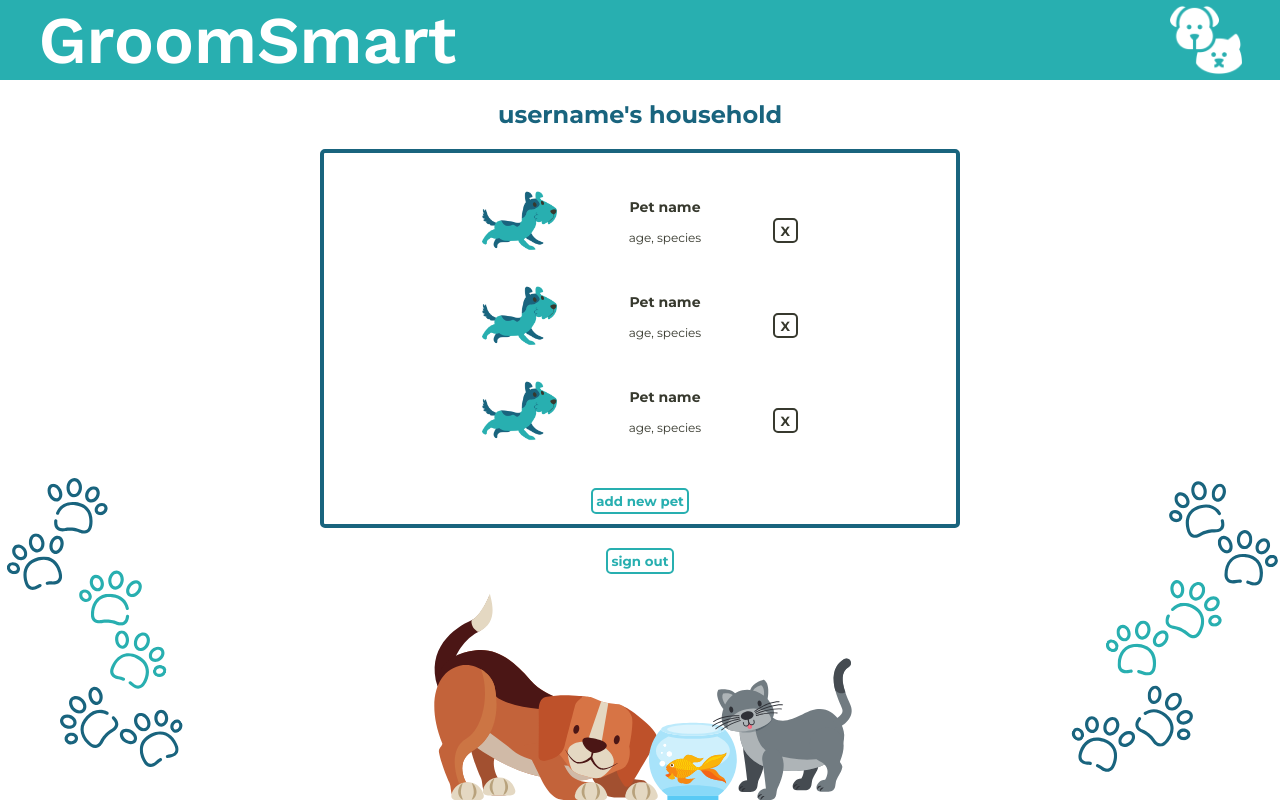
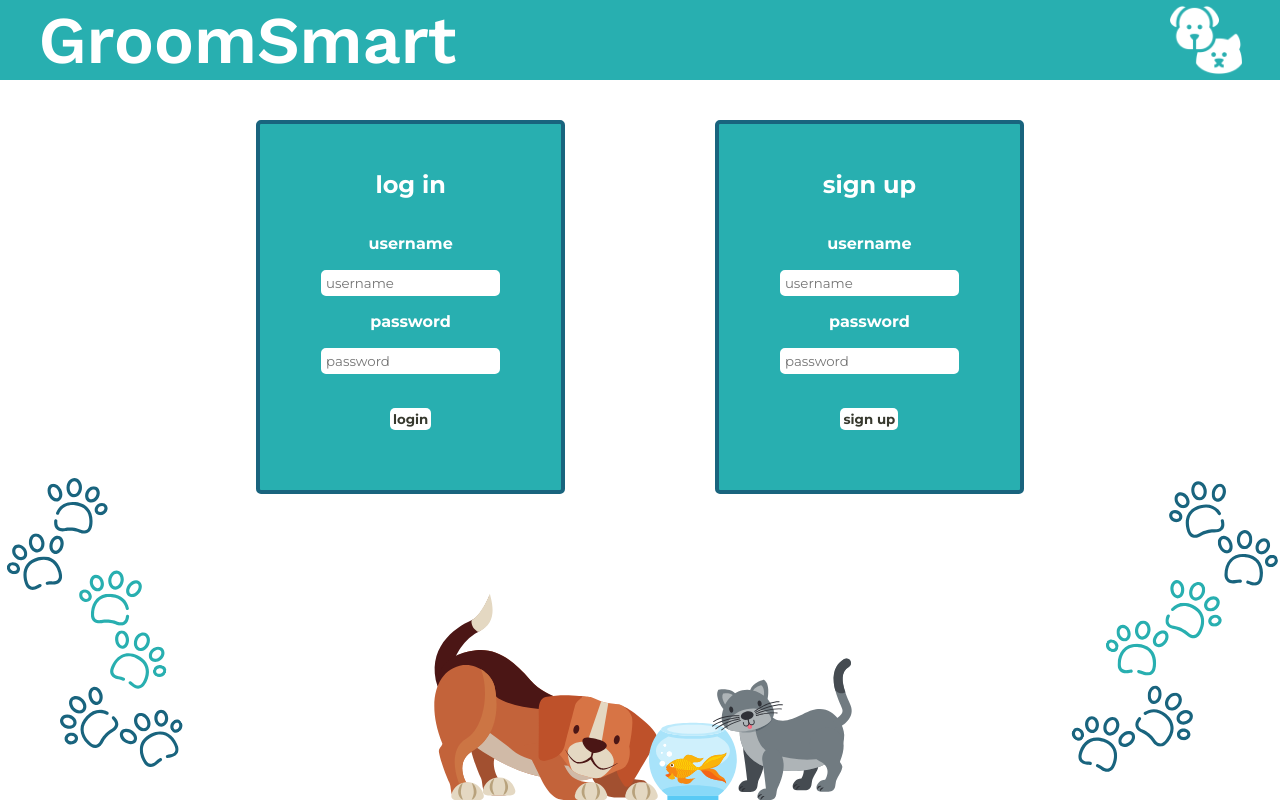
Before and after one commit to jamave-bot/GroomSmart, a React (Create React App) app: page / in a window 1280 px wide. Built offline with nearby package versions, Linux system fonts and the light colour scheme.

Commit message:
Finished the functionalities for the relationship between users and pets with auth and sign in

```diff
--- a/package.json
+++ b/package.json
@@ -13,7 +13,7 @@
     "web-vitals": "^1.1.2"
   },
   "scripts": {
-    "start": "react-scripts start",
+    "start": "PORT=3001 react-scripts start",
     "build": "react-scripts build",
     "test": "react-scripts test",
     "eject": "react-scripts eject"
--- a/src/App.js
+++ b/src/App.js
@@ -5,25 +5,195 @@ import Login from './components/Login'
 import Signup from './components/Signup'
 import HouseholdContainer from './components/HouseholdContainer'
 import AppointmentScheduleContainer from './components/AppointmentScheduleContainer'
-import NewAppointmentForm from './components/NewAppointmentForm'
+import AppointmentForm from './components/NewAppointmentForm'
 import NewPetForm from './components/NewPetForm'
-
+import React from 'react'
+import {Switch, Route, withRouter, Redirect} from 'react-router-dom'
 
 // https://groomsmart.herokuapp.com/
 
 
-function App() {
-  return (
-    <div className="body">
-      <Header />
-      {/* <Login />
-      <Signup /> */}
-      <HouseholdContainer />
-      {/* <NewPetForm /> */}
-      {/* <AppointmentScheduleContainer /> */}
-      {/* <NewAppointmentForm /> */}
-    </div>
-  );
+// function App() {
+//   return (
+//     <div className="body">
+//       <Header />
+//       {/* <Login />
+//       <Signup /> */}
+//       <HouseholdContainer />
+//       {/* <NewPetForm /> */}
+//       {/* <AppointmentScheduleContainer /> */}
+//       {/* <NewAppointmentForm /> */}
+//     </div>
+//   );
+// }
+
+class App extends React.Component {
+
+
+  state = {
+    id: 0,
+    username: "",
+    pets: [],
+    appointments: [],
+    token: "",
+  }
+
+  logOut = () => {
+    console.log("this was pressed")
+    this.setState({
+      username: "",
+      pets: [],
+      appointments: [],
+      token: "",
+      id: 0
+    })
+    localStorage.clear()
+    this.props.history.push("/login")
+
+  }
+
+
+  componentDidMount(){
+    if(localStorage.token){
+
+      fetch("http://127.0.0.1:3000/me", {
+        headers: {
+          "authorization": localStorage.token
+        }
+      })
+        .then(res => res.json())
+        .then(this.handleResponse)
+
+    }
+  }
+
+  handleResponse = (resp) => {
+    console.log("this is coming from handleResponse: ", resp)
+    if(resp.token){
+      this.setState({
+        id: resp.user.id,
+        username: resp.user.username,
+        pets: resp.user.pets,
+        appointments: resp.user.appointments,
+        token: resp.token
+      })
+      localStorage.token = resp.token
+
+      this.props.history.push("/household")
+    } else {
+      alert(resp.errors)
+    }
+  }
+
+  renderForms = () =>{
+    return <>
+      <Login handleLoginSubmit={this.handleLoginSubmit}/>
+      <Signup handleRegisterSubmit={this.handleRegisterSubmit}/>
+    </>
+  }
+
+  handleRegisterSubmit = (userInfo) => {
+    console.log("Register form has been submitted")
+
+    fetch("http://127.0.0.1:3000/users", {
+      method: "POST",
+      headers: {
+        "Content-type": "application/json"
+      },
+      body: JSON.stringify({
+        username: userInfo.username,
+        password: userInfo.password
+      })
+    })
+      .then(res => res.json())
+      .then(this.handleResponse)
+
+  }
+
+  handleLoginSubmit = (userInfo) => {
+    console.log("Login form has been submitted")
+
+    fetch("http://127.0.0.1:3000/login", {
+      method: "POST",
+      headers: {
+        "Content-type": "application/json"
+      },
+      body: JSON.stringify({
+        username: userInfo.username,
+        password: userInfo.password
+      })
+    })
+    .then(res => res.json())
+    .then(this.handleResponse)
+  }
+
+
+  renderHousehold = (routerProps) => {
+    if(this.state.token){
+      return <HouseholdContainer
+        user = {this.state}
+        logOut={this.logOut}
+        deletePet={this.deletePet}
+      />
+    } else {
+      return <Redirect to="/login" />
+    }
+  }
+
+  deletePet = (deletedPet) =>{
+    let petCopy = [...this.state.pets]
+    let newPetsArr = petCopy.filter(pet => pet.id !== deletedPet.id)
+    this.setState({
+      pets: newPetsArr
+    })
+  }
+
+  renderNewPetForm = (routerProps) =>{
+    if(this.state.token){
+      return <NewPetForm
+        user = {this.state}
+        addPet = {this.addPet}
+      />
+    } else {
+      return <Redirect to="/login" />
+    }
+  }
+
+  addPet = (pet) => {
+    this.setState({
+      pets: [...this.state.pets, pet]
+    })
+  }
+
+  renderNewAppointmentForm = (routerProps) =>{
+    if(this.state.token){
+      return <AppointmentForm
+        user = {this.state}
+
+      />
+    } else {
+      return <Redirect to="/login" />
+    }
+  }
+
+  render(){
+    console.log("This is the state: ", this.state)
+    return (
+      <div className="App">
+        <Header/>
+        {/* <AppointmentForm /> */}
+        <Switch>
+          {/* <Route path="/appointment" component={ <AppointmentForm />} /> */}
+          <Route path="/household" render={this.renderHousehold } />
+          <Route path="/login" render={ this.renderForms } />
+          <Route path="/newAppointment" render={this.renderNewAppointmentForm } />
+          <Route path="/newPet" render={this.renderNewPetForm } />
+          <Route path="/" exact component={this.renderForms} />
+          <Route render={ () => <p>Page not Found</p> } />
+        </Switch>
+      </div>
+    );
+  }
 }
 
-export default App;
+export default withRouter(App)
--- a/src/components/Household.js
+++ b/src/components/Household.js
@@ -1,14 +1,29 @@
 
 import React from 'react';
 import Pet from '../components/Pet';
+import { useHistory } from "react-router";
 
-const Household = () => (
-    <section className="wrapper">
+
+const Household = (props) => {
+
+    const history = useHistory();
+    const showPets = () =>{
+        if (props.user.pets){
+            return props.user.pets.map(pet=><Pet key={pet.id} pet={pet} deletePet={props.deletePet}/>)
+        }
+    }
+
+    const handleClick = ()=>{
+      history.push("/newPet")
+    }
+
+    return (<section className="wrapper">
+        {/* <Pet />
         <Pet />
-        <Pet />
-        <Pet />
-        <button className="add">add new pet</button>
-    </section>
-);
+        <Pet /> */}
+        {showPets()}
+        <button className="add" onClick={handleClick}>add new pet</button>
+    </section>)
+};
 
 export default Household;
--- a/src/components/HouseholdContainer.js
+++ b/src/components/HouseholdContainer.js
@@ -2,12 +2,18 @@
 import React from 'react';
 import Household from '../components/Household';
 
-const HouseholdContainer = () => (
-    <article className="wrapper">
-        <h2>username's household</h2>
-        <Household />
-        <button className="login">sign out</button>
+const HouseholdContainer = (props) => {
+
+    const handleClick = ()=>{
+        props.logOut()
+    }
+
+    return <article className="wrapper">
+        <h2>{props.user.username}'s household</h2>
+        <Household user={props.user} deletePet={props.deletePet}/>
+        <button className="login" onClick={handleClick}>sign out</button>
     </article>
-);
+
+};
 
 export default HouseholdContainer;
--- a/src/components/Login.js
+++ b/src/components/Login.js
@@ -1,18 +1,37 @@
 import React, {Component} from 'react';
 
 class Login extends Component {
+
+
+  state={
+    username: '',
+    password:''
+  }
+
+
+  handleChange = (e)=>{
+    console.log(e.target.name, ": ", e.target.value)
+    this.setState({
+      [e.target.name]: e.target.value
+    })
+  }
+
+  handleSubmit = (e)=>{
+    e.preventDefault()
+    this.props.handleLoginSubmit(this.state)
+  }
 
   render (){
     return(
     <article className="container">
       <section className="login">
           <h2>log in</h2>
-        <form className="login">
+          <form className="login" onSubmit={this.handleSubmit}>
               <label>username</label>
-            <input id="username" placeholder="username" name="username"></input>
+              <input id="username" placeholder="username" name="username" onChange={this.handleChange}></input>
               <br />
               <label>password</label>
-            <input id="pwd" name="password" type="password" placeholder="password"></input>
+              <input id="pwd" name="password" type="password" placeholder="password" onChange={this.handleChange}></input>
               <br />
               <input className="login" type="submit" value="login"/>
           </form>
--- a/src/components/NewPetForm.js
+++ b/src/components/NewPetForm.js
@@ -1,28 +1,77 @@
 
-import React from 'react';
+import React, {useState} from 'react';
+import { useHistory } from "react-router";
 
-const AppointmentForm = () => (
-    <article className="wrapper" id="pet-form">
+
+const NewPetForm = (props) => {
+
+    const history = useHistory();
+    const [petName, setPetName] = useState("")
+    const [species, setSpecies] = useState("")
+    const [age, setAge] = useState(0)
+
+
+    const handleNameChange=(e)=>{
+        setPetName(e.target.value)
+    }
+
+    const handleSpeciesChange=(e)=>{
+        console.log(e.target.name, ": ", e.target.value)
+        setSpecies(e.target.value)
+    }
+
+    const handleAgeChange=(e)=>{
+        setAge(e.target.value)
+    }
+
+    const handleSubmit = (e) =>{
+        e.preventDefault()
+        fetch("http://127.0.0.1:3000/pets", {
+            method: "POST",
+            headers: {
+              "Content-type": "application/json",
+              "authorization": localStorage.token
+            },
+            body: JSON.stringify({
+              name: petName,
+              species: species,
+              age: age,
+              user_id: props.user.id
+            })
+        })
+        .then(res => res.json())
+        .then(newPet =>{
+            console.log("This is the Pet you just made: ", newPet)
+            props.addPet(newPet)
+            history.push("/household")
+
+        })
+    }
+
+    return <article className="wrapper" id="pet-form">
         <section className="wrapper" id="pet-section">
-            <h2>schedule new appointment</h2>
-            <form>
+            <h2>Add New Pet</h2>
+            <form onSubmit={handleSubmit}>
                 <label for="pet-name">pet name: </label>
-                <input id="pet-name" />
+                <input id="pet-name" onChange={handleNameChange}/>
                 <br />
                 <label for="species">species: </label>
-                <select id="species" name="species">
+                <select id="species" name="species" onChange={handleSpeciesChange}>
+                    <option value="none" selected disabled hidden>
+                        Select an Option
+                    </option>
                     <option value="dog">dog</option>
                     <option value="cat">cat</option>
                     <option value="rabbit">rabbit</option>
                 </select>
                 <br />
                 <label for="age">age: </label>
-                <input type="number" id="age" name="age" />
+                <input type="number" id="age" name="age" onChange={handleAgeChange}/>
                 <br />
-                <input type="submit" value="book appointment" className="button" />
+                <input type="submit" value="Add to Household" className="button" />
             </form>
         </section>
     </article>
-);
+};
 
-export default AppointmentForm;
+export default NewPetForm;
--- a/src/components/Pet.js
+++ b/src/components/Pet.js
@@ -2,15 +2,40 @@
 import React from 'react';
 import PetImg from '../images/dog.png';
 
-const Pet = () => (
-  <div className="pet-container">
+const Pet = (props) => {
+
+  const showPetDiv = () =>{
+    if (props.pet){
+      return <div id="pet-text-wrapper">
+      <h3>{props.pet.name}</h3>
+      <span>{props.pet.age}, {props.pet.species}</span>
+    </div>
+    }else{
+      return <>
+        <h3>nothin here boss</h3>
+      </>
+    }
+  }
+
+  const handleClick=()=>{
+    fetch(`http://127.0.0.1:3000/pets/${props.pet.id}`, {
+            method: "DELETE",
+            headers: {
+              "authorization": localStorage.token
+            }
+        })
+        .then(res => res.json())
+        .then(deletedPet =>{
+            console.log("This is the Pet you just destroyed: ", deletedPet)
+            props.deletePet(deletedPet)
+        })
+  }
+
+  return(<div className="pet-container">
     <img src={PetImg} alt="cartoon of pet" id="pet-img"></img>
-    <div id="pet-text-wrapper">
-      <h3>Pet name</h3>
-      <p>age, species</p>
-    </div>
-    <button className="delete">X</button>
-  </div>
-);
+    {showPetDiv()}
+    <button className="delete" onClick={handleClick}>X</button>
+  </div>)
+};
 
 export default Pet;
--- a/src/components/Signup.js
+++ b/src/components/Signup.js
@@ -1,18 +1,37 @@
 import React, {Component} from 'react';
 
 class Signup extends Component {
+
+  state = {
+    username: "",
+    password: ""
+  }
+
+
+  handleChange = (e)=>{
+    console.log(e.target.name, ": ", e.target.value)
+    this.setState({
+      [e.target.name]: e.target.value
+    })
+  }
+
+  handleSubmit = (e)=>{
+    e.preventDefault()
+    this.props.handleRegisterSubmit(this.state)
+
+  }
 
   render (){
     return(
     <article className="container">
       <section className="signup">
           <h2>sign up</h2>
-        <form className="signup">
+          <form className="signup" onSubmit={this.handleSubmit}>
               <label>username</label>
-            <input id="username" placeholder="username" name="username"></input>
+              <input id="username" placeholder="username" name="username" onChange={this.handleChange}></input>
               <br />
               <label>password</label>
-            <input id="pwd" name="password" type="password" placeholder="password"></input>
+              <input id="pwd" name="password" type="password" placeholder="password" onChange={this.handleChange}></input>
               <br />
               <input className="signup" type="submit" value="sign up"/>
           </form>
```
Lines whose indentation alone changed are shown as unchanged.
